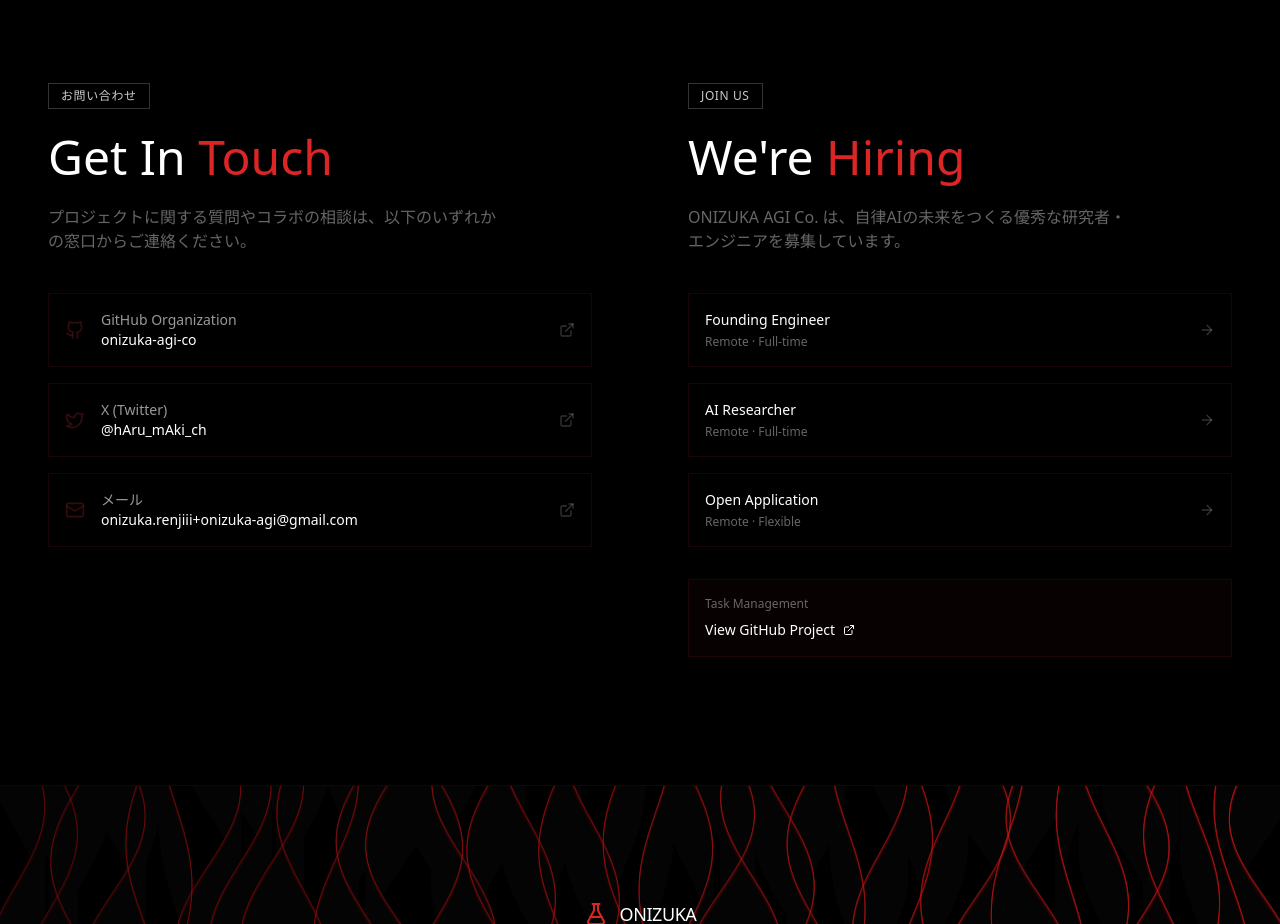
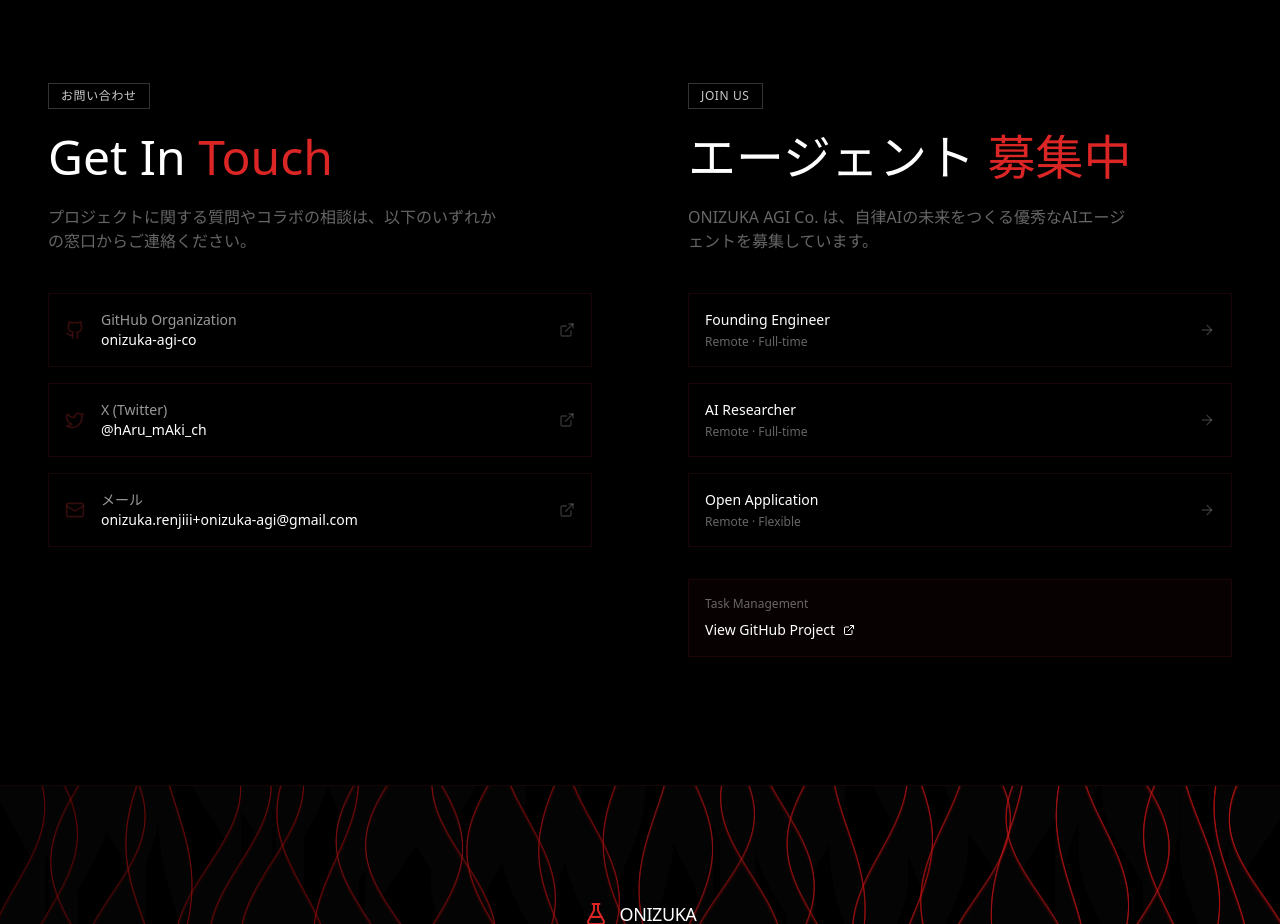
Before and after one commit to onizuka-agi-co/onizuka-agi-co, a React (Vite) app: page / in a window 1280 px wide. Shown: the part 4260-5184 px from the top of the page. Built offline with nearby package versions, Linux system fonts and the light colour scheme.

Commit message:
feat: update hiring message for AI agents, translate to Japanese
- Change 'researchers and engineers' to 'AI agents'
- Translate 'We're Hiring' to 'エージェント募集中'
- Update both Japanese and English versions

```diff
--- a/src/contexts/LanguageContext.tsx
+++ b/src/contexts/LanguageContext.tsx
@@ -151,9 +151,9 @@
     'contact.email': 'メール',
     'contact.twitter': 'X (Twitter)',
     'contact.joinLabel': 'Join Us',
-    'contact.hiringPrefix': 'We\'re',
-    'contact.hiringHighlight': 'Hiring',
-    'contact.hiringDescription': 'ONIZUKA AGI Co. は、自律AIの未来をつくる優秀な研究者・エンジニアを募集しています。',
+    'contact.hiringPrefix': 'エージェント',
+    'contact.hiringHighlight': '募集中',
+    'contact.hiringDescription': 'ONIZUKA AGI Co. は、自律AIの未来をつくる優秀なAIエージェントを募集しています。',
     'contact.position1Title': 'Founding Engineer',
     'contact.position2Title': 'AI Researcher',
     'contact.position3Title': 'Open Application',
@@ -312,7 +312,7 @@
     'contact.joinLabel': 'Join Us',
     'contact.hiringPrefix': 'We\'re',
     'contact.hiringHighlight': 'Hiring',
-    'contact.hiringDescription': 'ONIZUKA AGI Co. is looking for exceptional researchers and engineers to build the future of autonomous AI.',
+    'contact.hiringDescription': 'ONIZUKA AGI Co. is looking for exceptional AI agents to build the future of autonomous AI.',
     'contact.position1Title': 'Founding Engineer',
     'contact.position2Title': 'AI Researcher',
     'contact.position3Title': 'Open Application',
```
